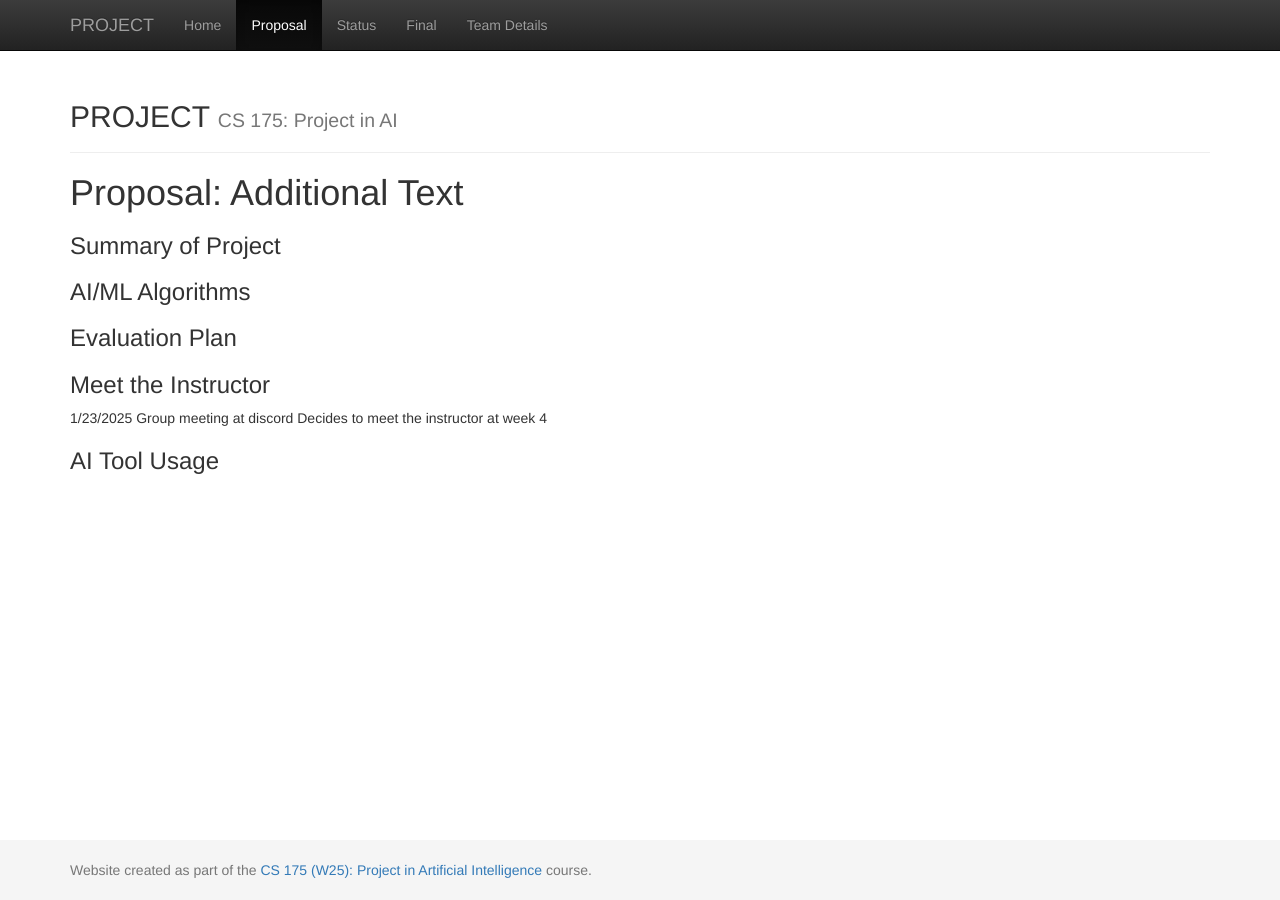
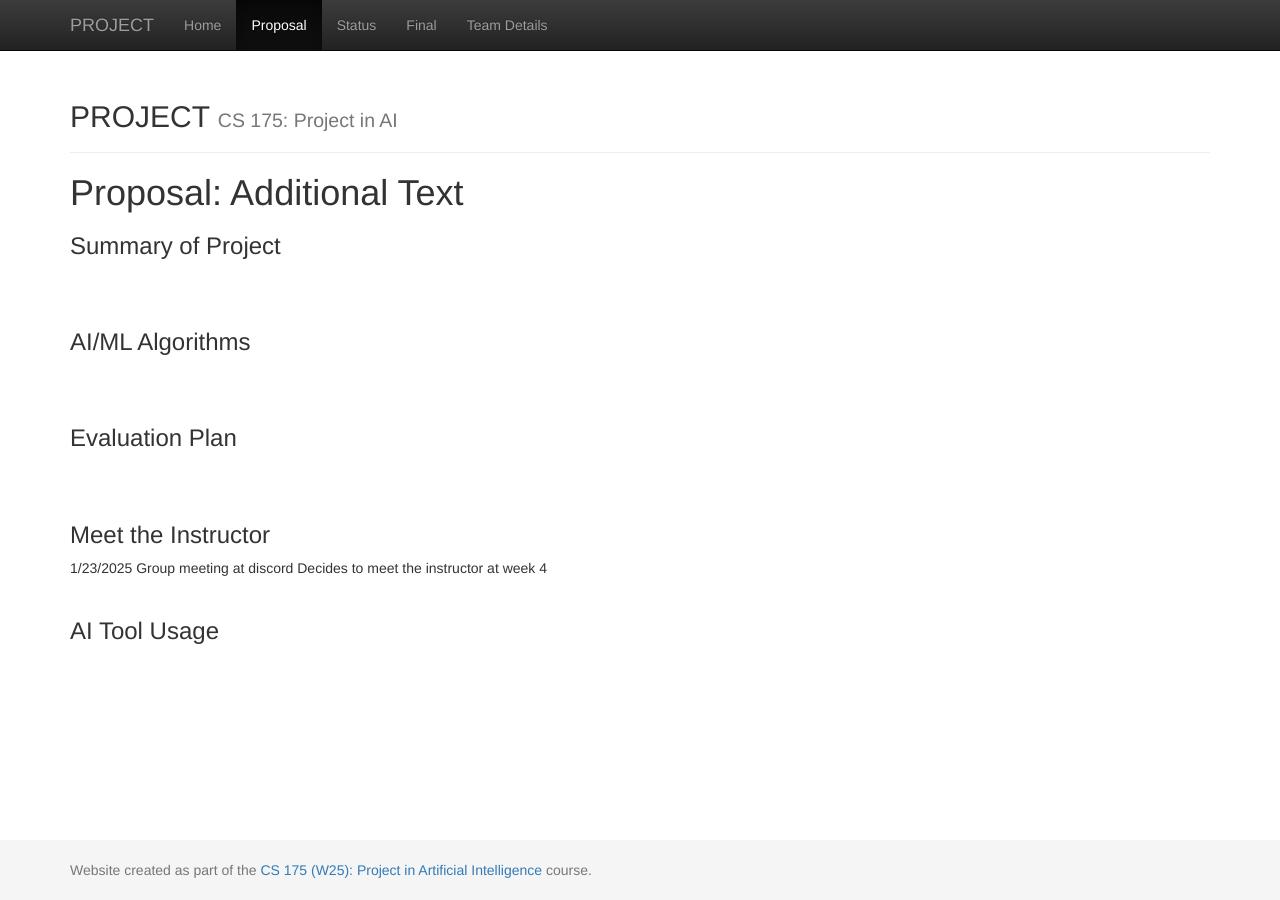
Before and after one commit to pddpdd20020105/ICS-175-fireworker, a Jekyll site: the page built from docs/proposal.md, in a window 1280 px wide. Built offline with Jekyll 4.4.1, drawn with Linux system fonts in a browser that asks for light colours.

Commit message:
Update proposal.md

```diff
--- a/docs/proposal.md
+++ b/docs/proposal.md
@@ -7,23 +7,19 @@ title: Proposal
 
 
 ### Summary of Project
-
-
-
-
+<br>
+<br>
 ### AI/ML Algorithms
-
-
-
-
+<br>
+<br>
 ### Evaluation Plan
-
-
-
-
+<br>
+<br>
 ### Meet the Instructor
 1/23/2025 Group meeting at discord
 Decides to meet the instructor at week 4
-
-
+<br>
+<br>
 ### AI Tool Usage
+<br>
+<br>
```
